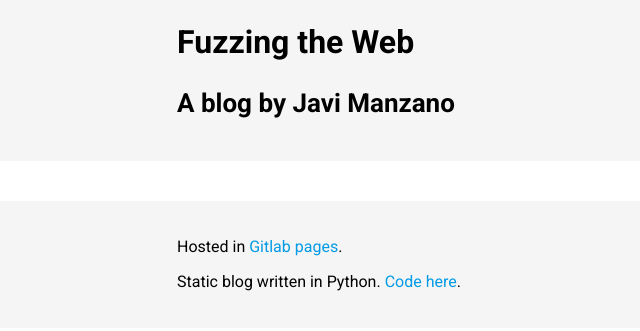
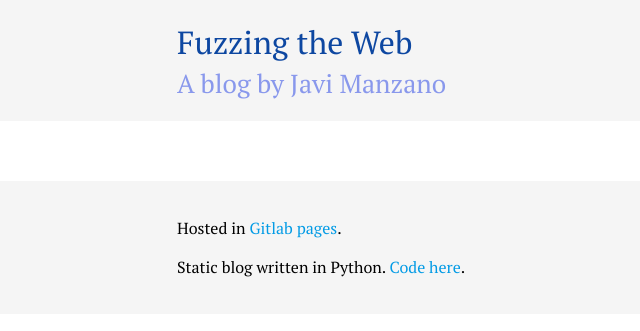
Before and after one commit to jgasteiz/blog, a website: page base/index.html in a window 1280 px wide. Shown: the whole page, without its empty margins (63-703 px from the left). Drawn offline with nearby package versions, Linux system fonts and the light colour scheme; files that its build step writes are made by us from their sources.

Commit message:
Link the blog title to the main page

```diff
--- a/base/index.html
+++ b/base/index.html
@@ -7,13 +7,13 @@
     <title>Fuzzing the Web</title>
 
     <link rel="shortcut icon" type="image/x-icon" href="images/favicon.png">
-    <link href='//fonts.googleapis.com/css?family=Roboto:400,500,700' rel='stylesheet' type='text/css'>
+    <link href="//fonts.googleapis.com/css?family=PT+Serif:regular,italic,bold,bolditalic" rel="stylesheet" type="text/css">
     <link rel="stylesheet" href="css/blog.css">
 </head>
 <body>
     <header id="header">
         <div class="container">
-            <h1 id="site-title">Fuzzing the Web</h1>
+            <h1 id="site-title"><a href="/">Fuzzing the Web</a></h1>
             <h2 id="site-subtitle">A blog by Javi Manzano</h2>
         </div>
     </header>
--- a/static/scss/_base.scss
+++ b/static/scss/_base.scss
@@ -1,7 +1,7 @@
 body {
-    font-family: 'Roboto', sans-serif;
+    font-family: 'PT Serif', Georgia, serif;
     font-size: 16px;
-    line-height: 1.2;
+    line-height: 1.4;
 }
 
 a {
--- a/static/scss/_layout.scss
+++ b/static/scss/_layout.scss
@@ -6,11 +6,20 @@
 
 #header {
     background: $light-grey;
+    margin-bottom: 20px;
 }
 
 #site-title,
 #site-subtitle {
-    margin-top: 0;
+    font-weight: 300;
+    margin: 0;
+}
+
+#site-title a {
+    color: #0D47A1;
+}
+#site-subtitle {
+    color: #8998EC;
 }
 
 #footer {
```
Also changed, not shown: public/basque-country-spain-august-2014.html (+2 -2 lines), public/index.html (+2 -2 lines), public/mountain-view-san-francisco-2015.html (+2 -2 lines), public/new-blog.html (+2 -2 lines), public/new-year-s-resolutions-for-2016.html (+2 -2 lines), public/page2.html (+2 -2 lines), public/page3.html (+2 -2 lines), public/thailand-november-2015.html (+2 -2 lines), public/visiting-bristol.html (+2 -2 lines), public/what-i-ve-been-up-to.html (+2 -2 lines), public/css/blog.css.
